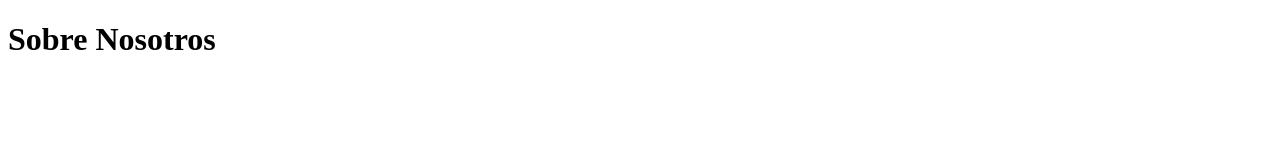
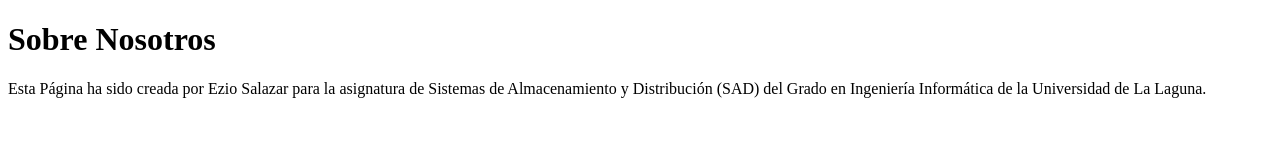
Before and after one commit to Elielz-lladosjr/PruebaSAD_2526, a plain HTML site: page about.html in a window 1280 px wide. Drawn offline with Linux system fonts and the light colour scheme.

Commit message:
Segundo cambio de Prueba

```diff
--- a/about.html
+++ b/about.html
@@ -7,5 +7,8 @@
 </head>
 <body>
     <h1>Sobre Nosotros</h1>
+    <p>
+        Esta Página ha sido creada por Ezio Salazar para la asignatura de Sistemas de Almacenamiento y Distribución (SAD) del Grado en Ingeniería Informática de la Universidad de La Laguna.
+    </p>
 </body>
 </html>
```
